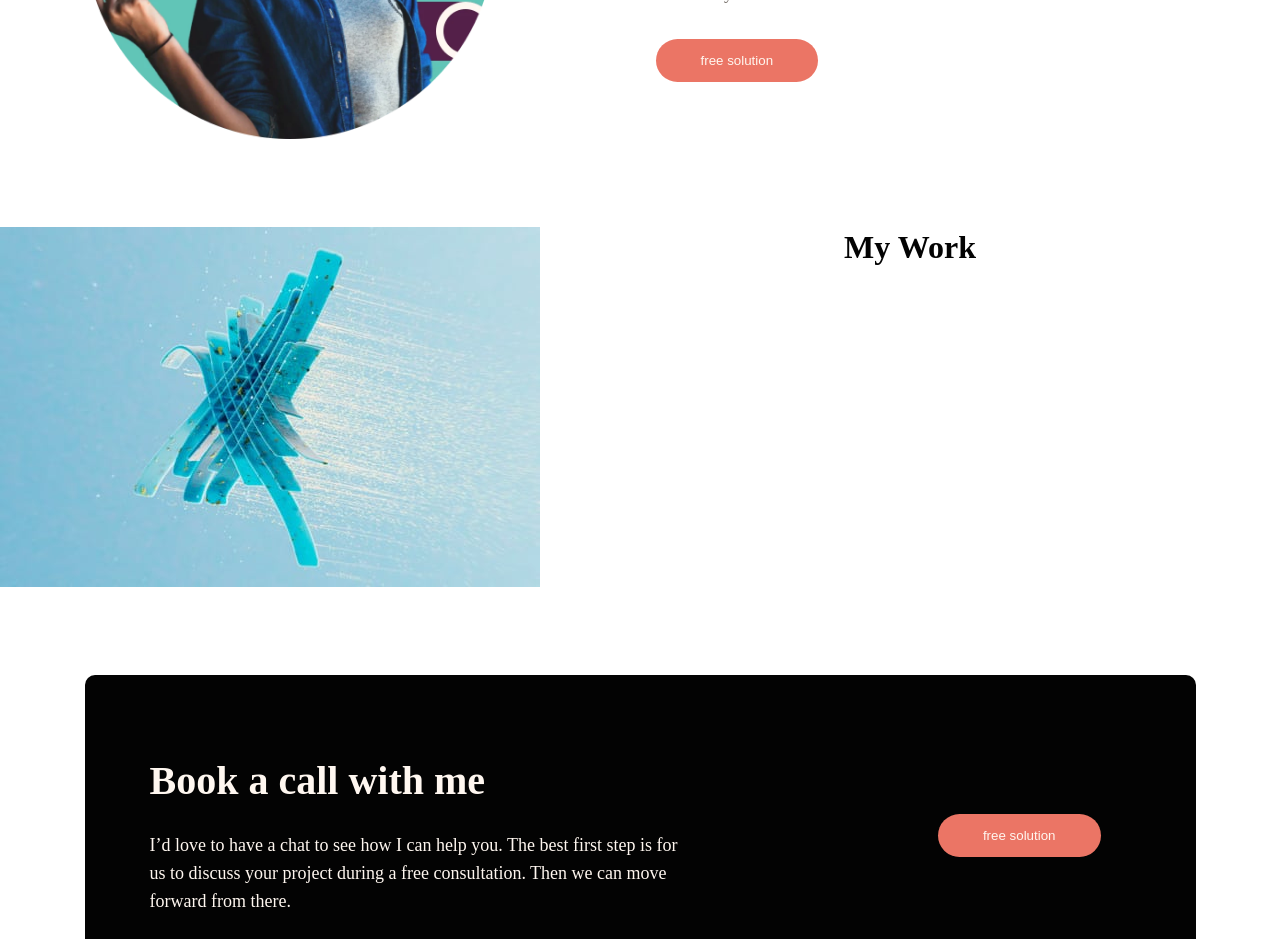
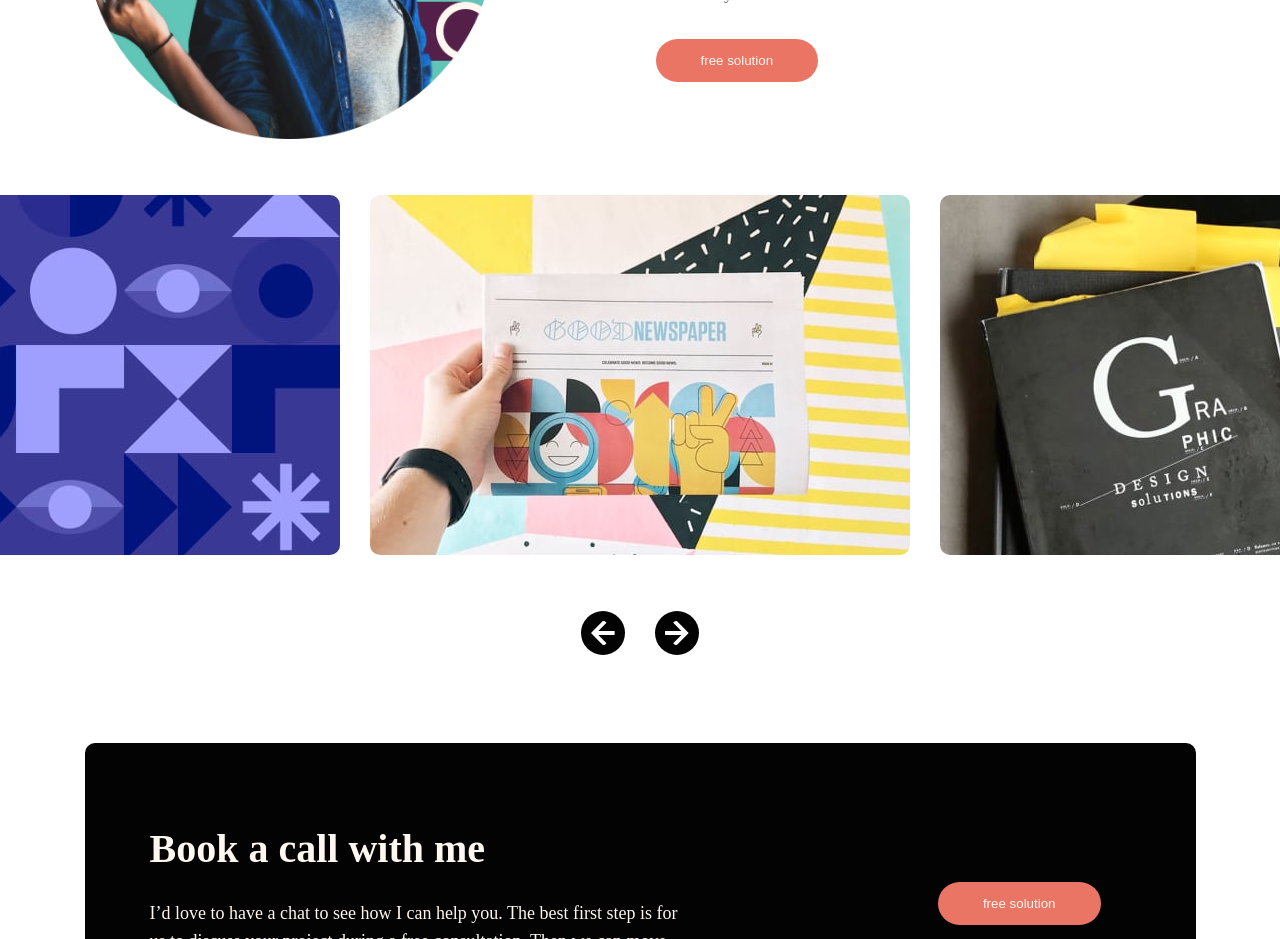
Before and after one commit to khad11/6-2-vazifa, a plain HTML site: page index.html in a window 1280 px wide. Shown: the part 1180-2119 px from the top of the page. Drawn offline with Linux system fonts and the light colour scheme.

Commit message:
new-adds

```diff
--- a/css/style.css
+++ b/css/style.css
@@ -134,27 +134,33 @@
   padding-bottom: 3.2rem;
 }
 
-.my-work-main {
-  padding-top: 8.8rem;
+.my-work {
   display: flex;
+  gap: 3rem;
   overflow: scroll;
+  justify-content: center;
+  margin: 5.6rem 0;
 }
-.work-img {
+
+.my-work img {
+  border-radius: 1rem;
+}
+
+.arrow {
   display: flex;
-  overflow: scroll;
-  scroll-behavior: smooth;
-  gap: 30px;
-  max-width: 54rem;
-  max-height: 36rem;
+  gap: 3rem;
+  justify-content: center;
 }
-.my-work-main h3 {
-  font-size: var(--h3-fs);
-  line-height: var(--h3-ln);
-  color: var(--black-color);
-  text-transform: capitalize;
-  text-align: center;
-  padding-bottom: 5.6rem;
+
+.arrow img {
+  background-color: var(--black-color);
+  width: 4.4rem;
+  height: 4.4rem;
+  border-radius: 9rem;
+  padding: 1rem;
+  cursor: pointer;
 }
+
 /* responsivligi */
 @media (max-width: 1000px) {
   .grid-box {
--- a/index.html
+++ b/index.html
@@ -87,18 +87,17 @@
         </div>
       </section>
       <section class="sec-2">
-        <div class="my-work-main">
-          <div class="work-img">
-            <img src="./images/image-slide-1.jpg" />
-            <img src="./images/image-slide-2.jpg" />
-            <img src="./images/image-slide-3.jpg" />
-            <img src="./images/image-slide-4.jpg" />
-            <img src="./images/image-slide-5.jpg" />
-          </div>
-          <div class="container">
-            <div class="work-title">
-              <h3>my work</h3>
-            </div>
+        <div class="my-work">
+          <img src="./images/image-slide-1.jpg" alt="" />
+          <img src="./images/image-slide-2.jpg" alt="" />
+          <img src="./images/image-slide-3.jpg" alt="" />
+          <img src="./images/image-slide-4.jpg" alt="" />
+          <img src="./images/image-slide-5.jpg" alt="" />
+        </div>
+        <div class="container">
+          <div class="arrow">
+            <img src="./images/icon-arrow-left.svg" alt="" />
+            <img src="./images/icon-arrow-right.svg" alt="" />
           </div>
         </div>
       </section>
```
